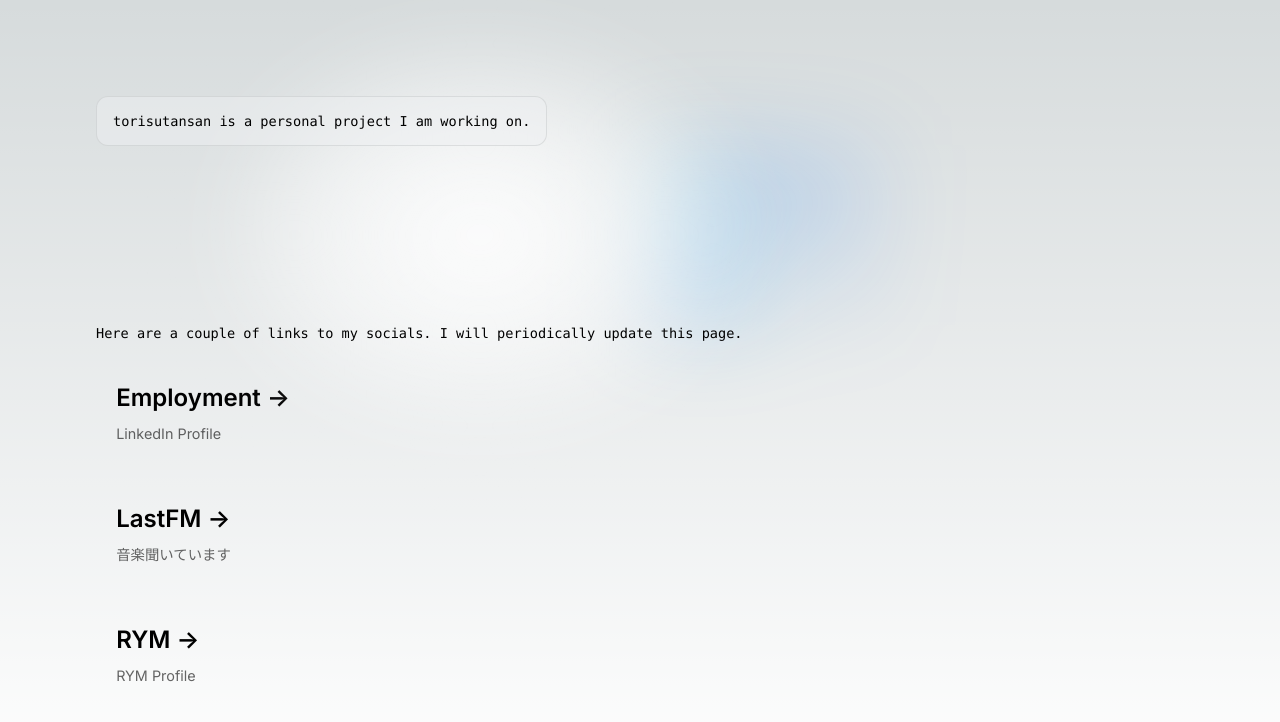
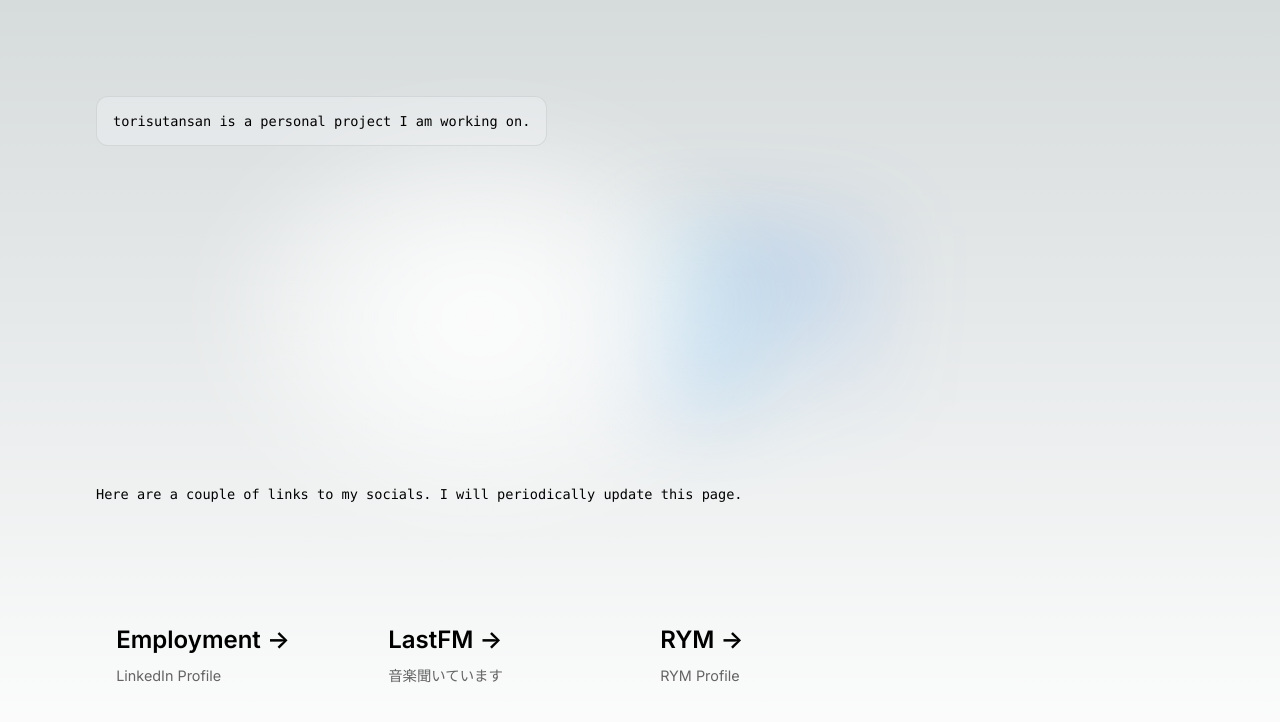
Before and after one commit to torisutansan02/torisutansan, a Next.js app: page / in a window 1280 px wide. Shown: the top 722 px of the page. Built offline with nearby package versions, Linux system fonts and the light colour scheme.

Commit message:
Editing my grid

```diff
--- a/pages/index.js
+++ b/pages/index.js
@@ -49,9 +49,7 @@ export default function Home() {
               LinkedIn Profile
             </p>
           </a>
-        </div>
 
-        <div className = {styles.grid}>
           <a
             href = "https://last.fm/user/luckifier"
             className = {styles.card}
@@ -65,9 +63,7 @@ export default function Home() {
               音楽聞いています
             </p>
           </a>
-        </div>
 
-        <div className = {styles.grid}>
           <a
             href = "https://rateyourmusic.com/~torisutan"
             className = {styles.card}
```
